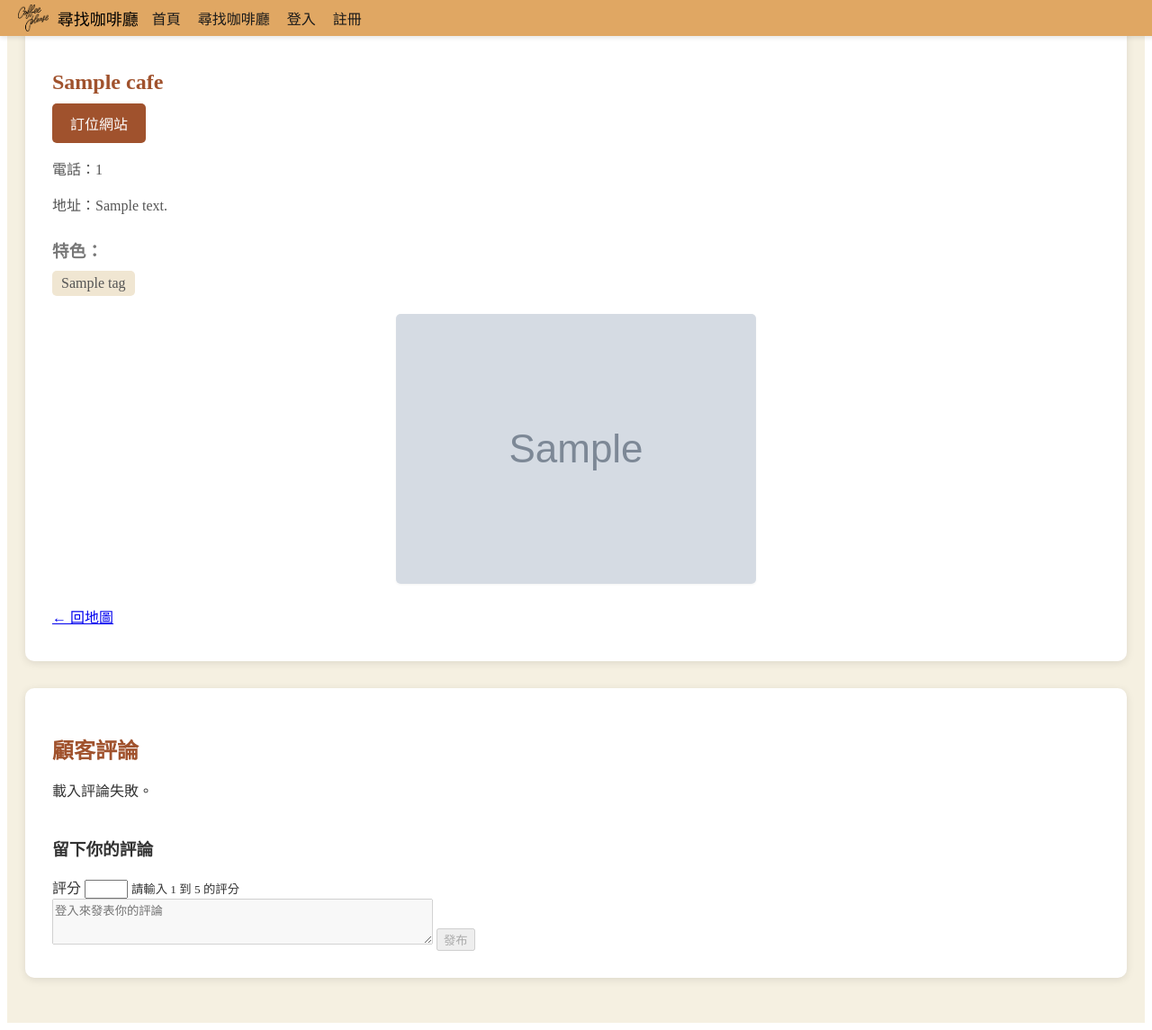
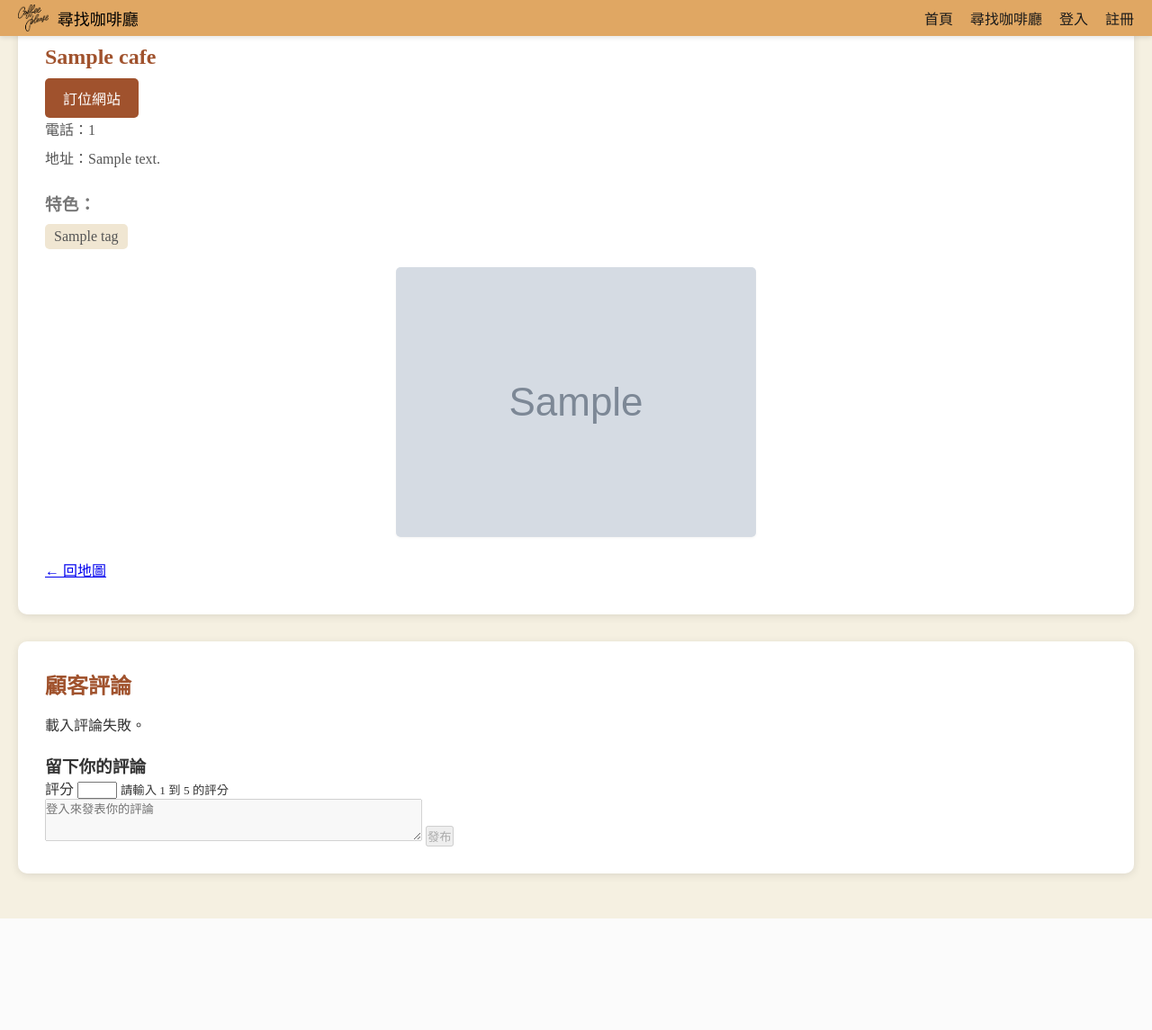
Before and after one commit to NQAP/113-2_group13-final, a Django app: template cafeproject/templates/cafe_detail.html in a window 1280 px wide. Shown: the whole page at 90% size. After the commit the page ends 1021 px from the top, so only its background shows below. Run offline with Django 3.2, Linux system fonts and the light colour scheme; the template is opened without the code that fills it: most values are stand-ins (such as "Sample title", 1, 10 or a date in 2020); grey boxes marked "Sample" are stand-in pictures; some libraries are stand-ins or nearby versions.

Commit message:
Update: 真的完結灑花

```diff
--- a/cafeproject/cafesearch/models.py
+++ b/cafeproject/cafesearch/models.py
@@ -29,6 +29,8 @@
     room = models.CharField(max_length=20, blank=True, null=True)
 
     def get_full_address(self):
+        if self.address:
+            return self.address
         parts = [self.city, self.district, self.street_name]
         if self.lane:
             parts.append(f"{self.lane}巷")
--- a/cafeproject/static/styles/add_newcafe.css
+++ b/cafeproject/static/styles/add_newcafe.css
@@ -1,3 +1,9 @@
+* {
+    margin: 0;
+    padding: 0;
+    box-sizing: border-box;
+}
+
 body {
     font-family: sans-serif;
     background-color: #f5f0e1;
--- a/cafeproject/static/styles/cafe_detail.css
+++ b/cafeproject/static/styles/cafe_detail.css
@@ -1,4 +1,9 @@
 /* css/cafe_detail.css */
+* {
+    margin: 0;
+    padding: 0;
+    box-sizing: border-box;
+}
 
 .cafe-detail {
     padding: 20px;
--- a/cafeproject/static/styles/header.css
+++ b/cafeproject/static/styles/header.css
@@ -1,13 +1,19 @@
+* {
+    margin: 0;
+    padding: 0;
+    box-sizing: border-box;
+}
+
 .header {
     position: fixed;
     top: 0;
     left: 0;
-    width: 100%;
+    width: 100vw;
     height: 40px;
     background: #E0A763;
     display: flex;
     align-items: center;
-    /* justify-content: space-between;       */
+    justify-content: space-between;
     padding: 0 20px;
     box-shadow: 0 2px 5px rgba(0, 0, 0, 0.1);
     z-index: 1000;
--- a/cafeproject/static/styles/index.css
+++ b/cafeproject/static/styles/index.css
@@ -132,7 +132,7 @@
 /* visited part */
 .visitedcardcontainer {
     /* width: 80vw; */
-    height: 34.5vh;
+    height: 34.4vh;
     /* border: 1px solid; */
     padding: 5px;
     overflow: auto;
@@ -145,7 +145,7 @@
 }
 
 .visitedcard {
-    /* width: 18vw; */
+    width: 18vw;
     height: 33vh;
     display: flex;
     flex-direction: column;
--- a/cafeproject/static/styles/login.css
+++ b/cafeproject/static/styles/login.css
@@ -1,3 +1,9 @@
+* {
+    margin: 0;
+    padding: 0;
+    box-sizing: border-box;
+}
+
 body {
   font-family: 'Segoe UI', sans-serif;
   background: #f2f0ef;
--- a/cafeproject/static/styles/research.css
+++ b/cafeproject/static/styles/research.css
@@ -1,4 +1,9 @@
 /* style.css */
+* {
+    margin: 0;
+    padding: 0;
+    box-sizing: border-box;
+}
 
 /* 地圖區塊 */
 #map {
--- a/cafeproject/templates/header.html
+++ b/cafeproject/templates/header.html
@@ -16,9 +16,7 @@
             <a href={% url "login-page" %} class="login-link">登入</a>
             <a href={% url "register-page" %} class="register-link">註冊</a>
             <span class="user-menu" style="display:none;">
-                <a href="/userinfo">個人資料</a>
                 <a href={% url 'cafedetail:add-newcafe' %}>新增咖啡廳</a>
-                <a href="/contact">連絡管理員</a>
                 <a href="#" id="logout-btn">登出</a>
             </span>
         </nav>
```
Also changed, not shown: cafeproject/cafedetail/views.py (+14 -0 lines), cafeproject/media/cafe_images/example.png (deleted), cafeproject/media/cafe_images/example_M5F45OJ.png (deleted).
